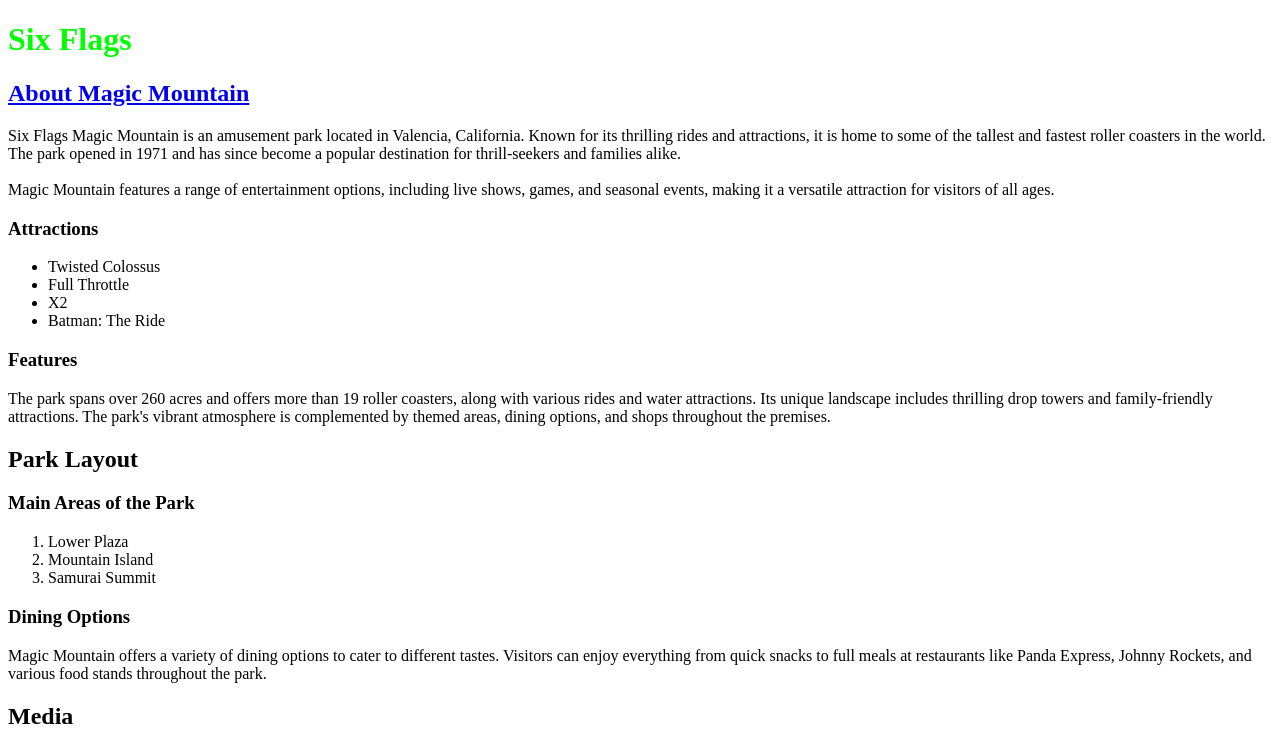
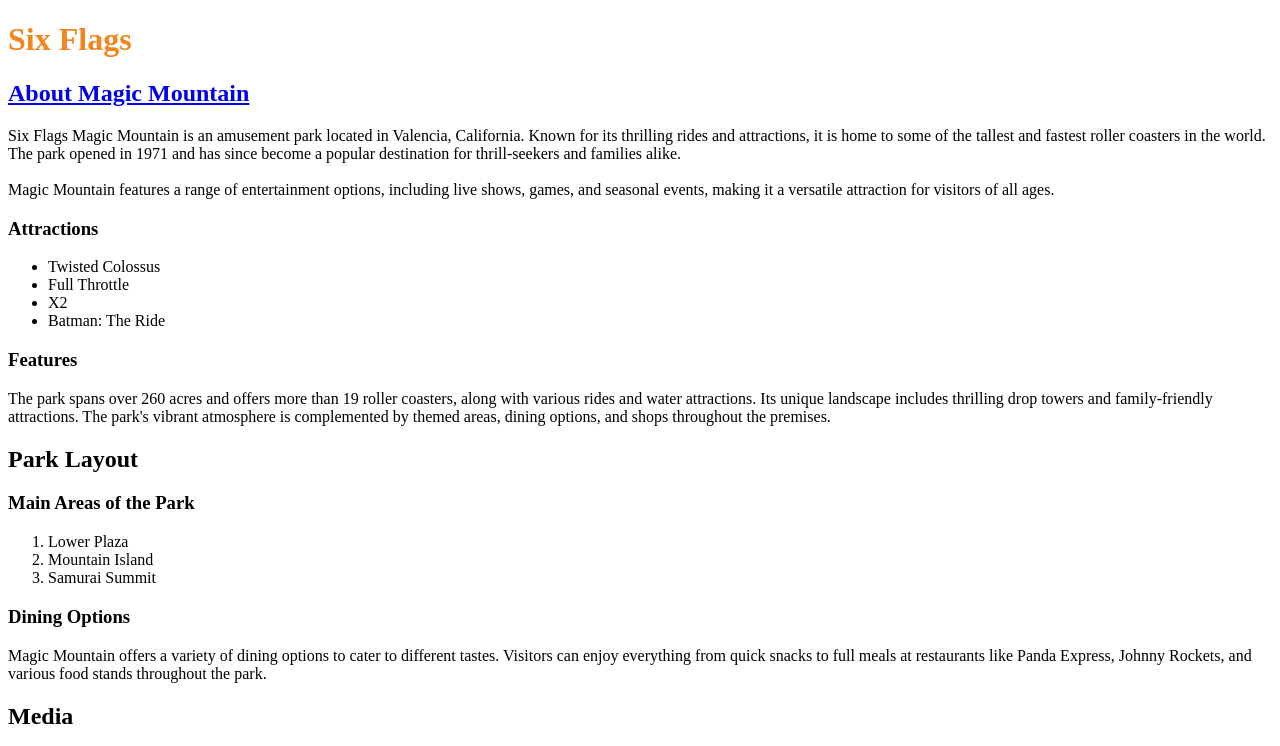
Before and after one commit to andreelizalde-netizen/WebsiteProject, a plain HTML site: page index.html in a window 1280 px wide. Shown: the top 746 px of the page. Drawn offline with Linux system fonts and the light colour scheme; grey boxes are pictures that could not be loaded.

Commit message:
Update style.css

```diff
--- a/style.css
+++ b/style.css
@@ -1,3 +1,3 @@
 h1{
-color: rgb(0, 255, 0);
+color: rgb(242, 133, 28);
 }
```
